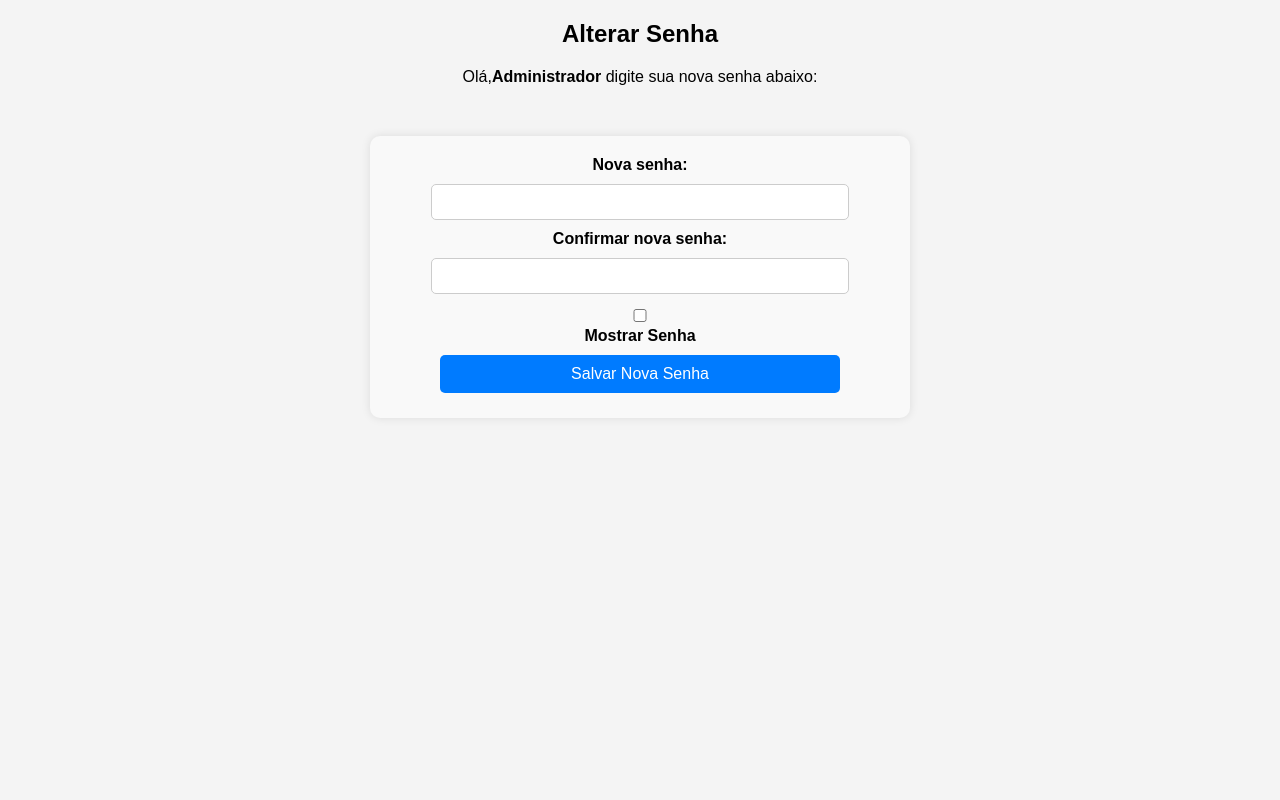
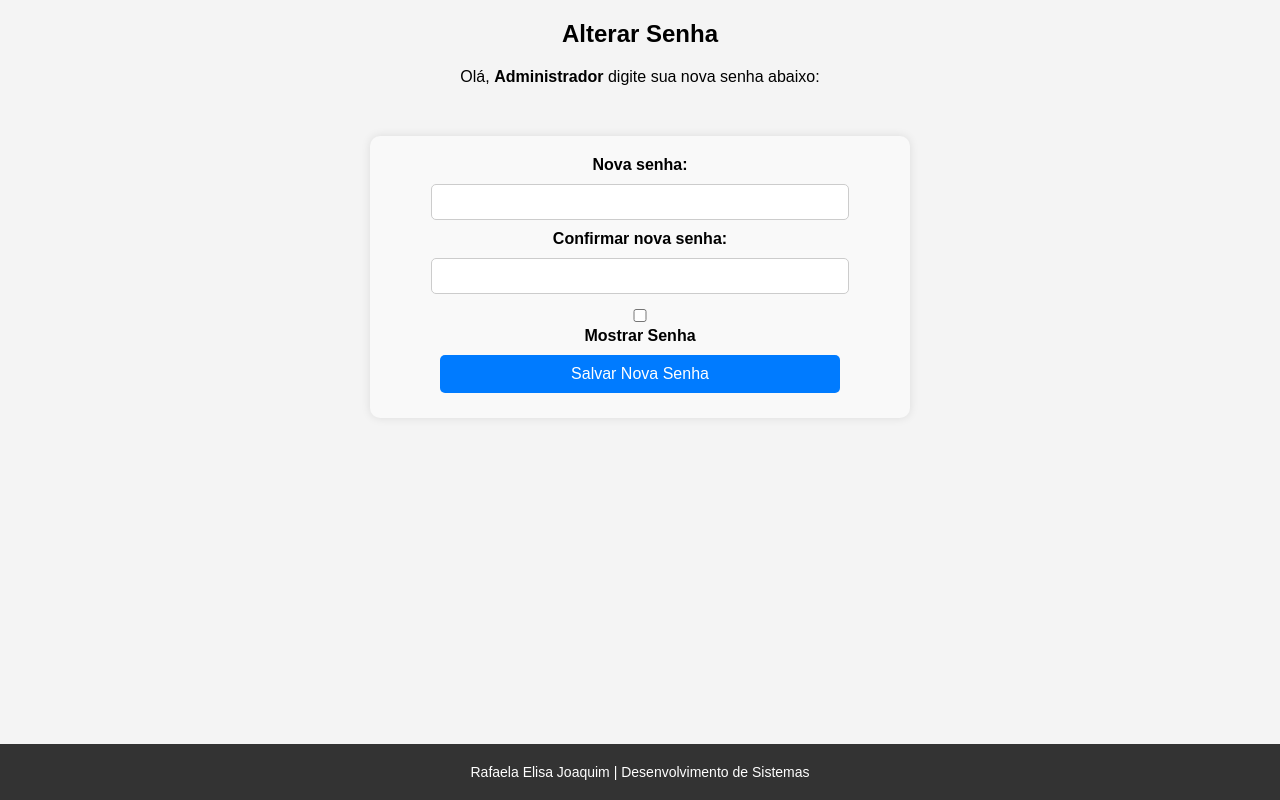
Before and after one commit to rafaelaelisajoaquim/Rafaela_Joaquim_prova, a PHP site: page /alterar_senha.php in a window 1280 px wide. Run offline with PHP 8.4, Linux system fonts and the light colour scheme; a user stored in the database is signed in.

Commit message:
Alterar senha
Altera a senha do usuário.

```diff
--- a/alterar_senha.php
+++ b/alterar_senha.php
@@ -45,10 +45,31 @@
     <meta name="viewport" content="width=device-width, initial-scale=1.0">
     <title>Alterar Senha</title>
     <link rel="stylesheet" href="styles.css">
+    <style>
+            .footer {
+            background-color: #333;
+            padding: 20px;
+            margin-top: auto;
+            margin-left: -10px;
+            margin-right: -10px;
+            width: calc(100% + 20px);
+            box-sizing: border-box;
+            position: fixed;
+            bottom: 0;
+            left: 0;
+        }
+
+        .footer p {
+            text-align: center;
+            color: white;
+            margin: 0;
+            font-size: 14px;
+        }
+    </style>
 </head>
 <body>
     <h2>Alterar Senha</h2>
-    <p>Olá,<strong><?php echo $_SESSION['usuario'];?></strong> digite sua nova senha abaixo:</p>
+    <p>Olá, <strong><?php echo $_SESSION['usuario'];?></strong> digite sua nova senha abaixo:</p>
     <form action="alterar_senha.php" method="POST">
 
     <label for="nova_senha">Nova senha:</label>
@@ -72,5 +93,9 @@
         senha2.type=tipo;
         }
     </script>
+
+    <footer class="footer">
+            <p>Rafaela Elisa Joaquim | Desenvolvimento de Sistemas</p>
+    </footer>
 </body>
 </html>
```
